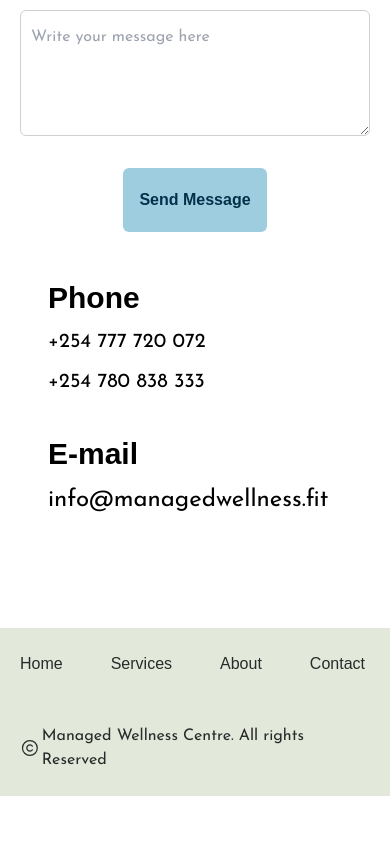
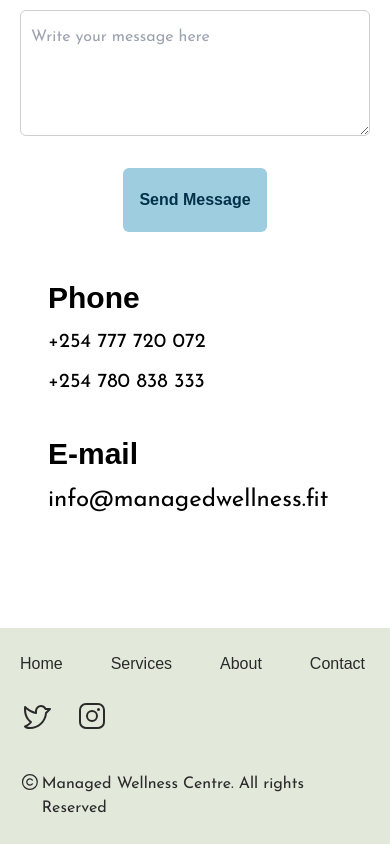
Before and after one commit to Richy-irad/managed-wellness, a Next.js app: page / in a window 390 px wide. Shown: the part 3732-4576 px from the top of the page. Before the commit the page ends 4528 px from the top, so only its background shows below. Built offline with nearby package versions, Linux system fonts and the light colour scheme; a web font is replaced by a local one.

Commit message:
fix the display of social accounts links on mobile view

```diff
--- a/src/components/footer.tsx
+++ b/src/components/footer.tsx
@@ -12,9 +12,9 @@ export default function Footer() {
   return (
     <footer className="bg-sage-green/30 font-josefin-sans text-dark">
       <div className="px-5 lg:px-0 py-6 lg:mx-40">
-        <div className="flex gap-x-6 justify-start md:justify-between mb-10">
+        <div className="flex gap-x-6 gap-y-6 justify-start md:justify-between mb-10 flex-wrap">
           {/* sitemap */}
-          <div className="basis-full md:basis-1/2 lg:basis-1/4 flex gap-x-12">
+          <div className="flex gap-x-12">
             {navigation.map((item) => (
               <Link
                 key={item.name}
@@ -43,7 +43,7 @@ export default function Footer() {
         </div>
 
         {/* copyright */}
-        <div className="flex gap-0.5 items-center">
+        <div className="flex gap-0.5 items-start lg:items-center">
           <Copyright size={20} /> Managed Wellness Centre. All rights Reserved
         </div>
       </div>
```
